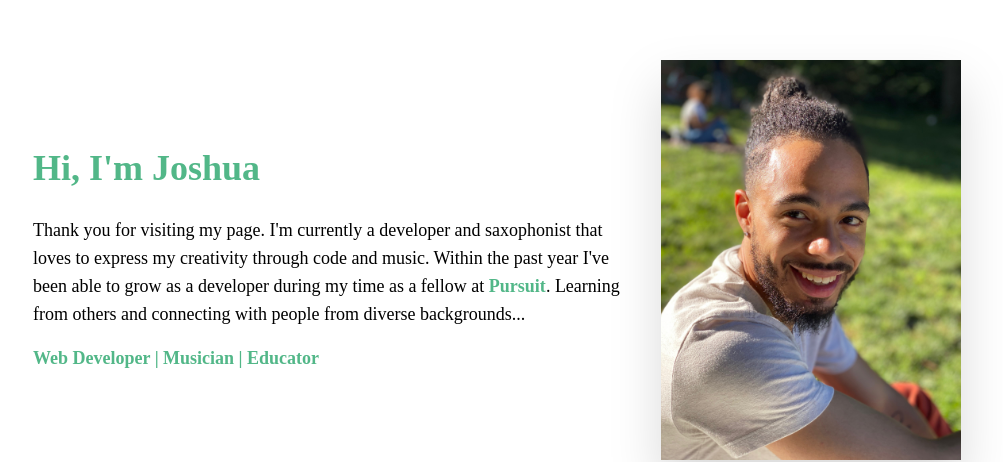
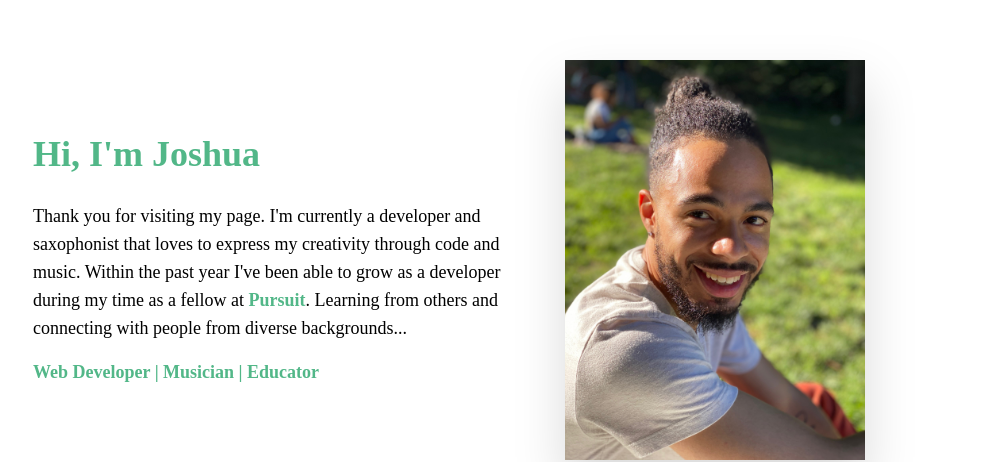
Before and after one commit to joshuanelsondev/portfolio, a React (Vite) app: page / in a window 1280 px wide. Shown: the part 940-1402 px from the top of the page, without its empty margins (143-1146 px from the left). Built offline with nearby package versions, Linux system fonts and the light colour scheme.

Commit message:
Adjust max-width of bio text

```diff
--- a/src/Components/AboutMe.jsx
+++ b/src/Components/AboutMe.jsx
@@ -16,7 +16,7 @@ export default function AboutMe() {
     return (
       <div className="flex flex-col items-center justify-evenly lg:flex-row lg:justify-evenly gap-8">
         {/* Header and Bio container */}
-        <div className="flex flex-col items-center lg:items-start lg:text-left lg:text-lg text-black dark:text-gray rounded-lg max-w-[600px]">
+        <div className="flex flex-col items-center lg:items-start lg:text-left lg:text-lg text-black dark:text-gray rounded-lg max-w-[500px]">
           {/* Header */}
           <h2 className="text-2xl lg:text-4xl text-primary dark:text-gray font-semibold">
             Hi, I'm <span className="text-primary">Joshua</span>
```
